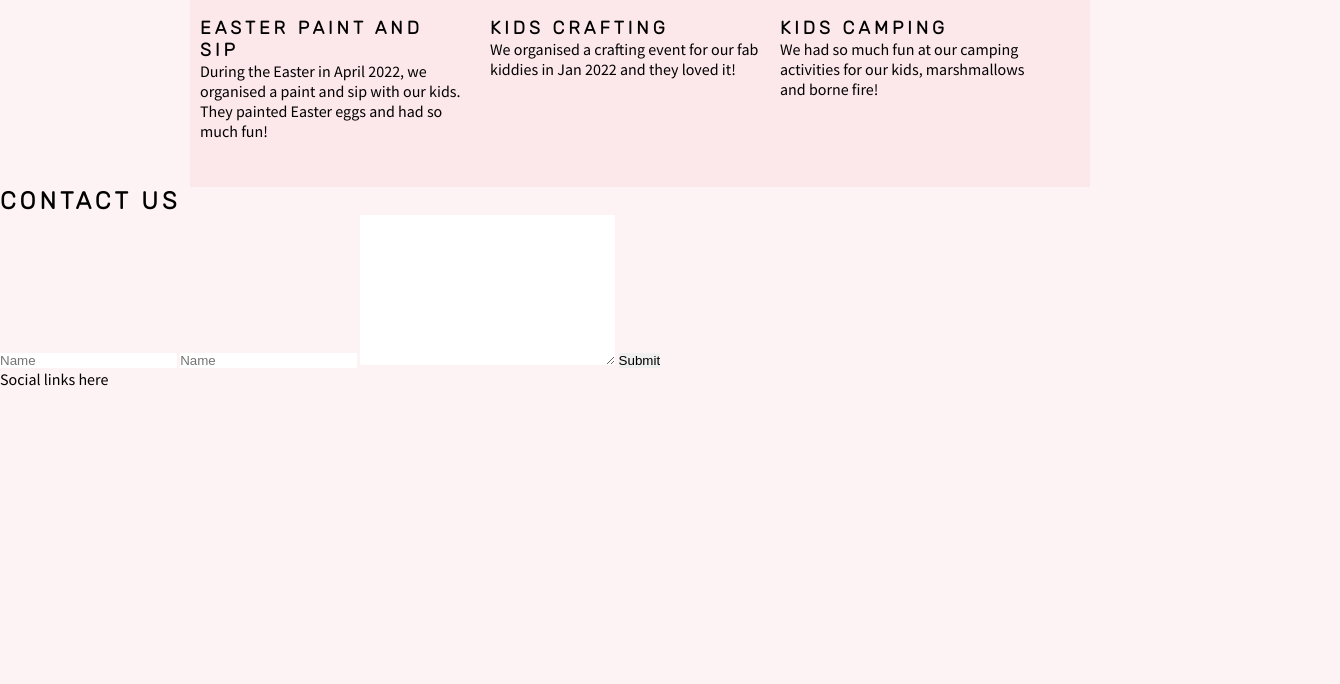
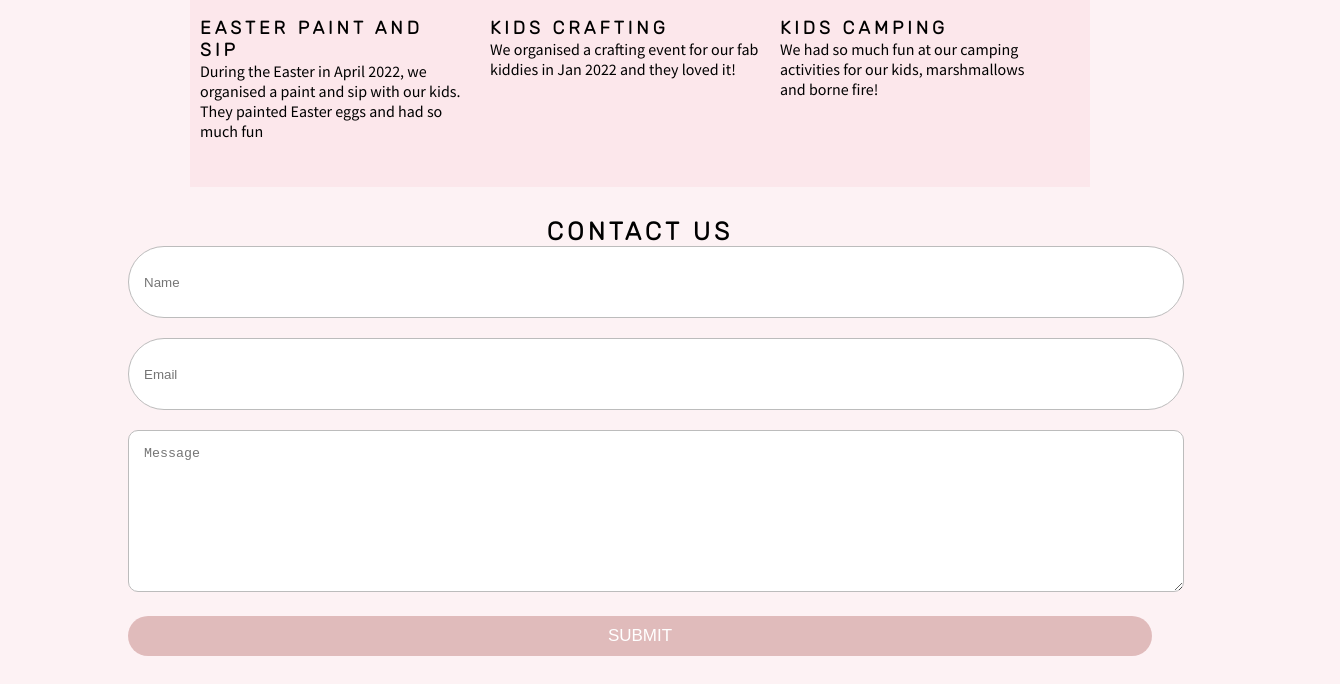
Before and after one commit to Estherbabs/Fab-Kiddies-Club, a plain HTML site: page index.html in a window 1280 px wide. Shown: the part 1218-1902 px from the top of the page, 1340 px wide, since content can reach past the window. Before the commit the page ends 1607 px from the top, so only its background shows below. Drawn offline with Linux system fonts and the light colour scheme; grey boxes are pictures that could not be loaded.

Commit message:
Add style to contact us form and google iframe to html

```diff
--- a/assets/css/style.css
+++ b/assets/css/style.css
@@ -165,6 +165,86 @@ img {
     display: flex;
 }
 
+.contact-in {
+    width: 80%;
+    height: auto;
+    margin: auto;
+    display: flex;
+    flex-wrap: wrap;
+    padding: 10px;
+    border-radius: 10px;
+    background: #fff;
+    box-shadow: 0px 0px 10px 0px #666;
+
+}
+
+.contact-map {
+    width: 100%;
+    height: auto;
+    flex: 50%;
+    padding: 30px;
+}
+
+.contact-map iframe {
+    width: 100%;
+    height: 100%;
+}
+
+.contact-form {
+    width: 80%;
+    height: auto;
+    flex: 50%;
+    text-align: center;
+    margin: 0 auto;
+}
+
+.contact-form h2 {
+    margin-top: 30px;
+    font-size: 25px;
+}
+
+.contact-form-txt {
+    width: 100%;
+    height: 40px;
+    color: black;
+    border: 1px solid #bcbcbc;
+    border-radius: 50px;
+    outline: none;
+    margin-bottom: 20px;
+    padding: 15px;
+}
+
+.context-form-txt::placeholder {
+    color: #aaa;
+}
+
+.contact-form-textarea {
+    width: 100%;
+    height: 130px;
+    color: black;
+    border: 1px solid #bcbcbc;
+    border-radius: 10px;
+    outline: none;
+    margin-bottom: 20px;
+    padding: 15px;
+}
+
+.context-form-textarea::placeholder {
+    color: #aaa;
+}
+
+.contact-form-btn {
+    width: 100%;
+    border: none;
+    outline: none;
+    border-radius: 50px;
+    background: rgb(212, 164, 164, .7);
+    color: #fff;
+    text-transform: uppercase;
+    padding: 10px;
+    cursor: pointer;
+    font-size: 17px;
+}
 
 /* Tablet Devices */
 @media only screen and (max-width: 992px) {
--- a/index.html
+++ b/index.html
@@ -49,7 +49,7 @@
 
                 <h3>Easter Paint and Sip</h3>
 
-                <p>During the Easter in April 2022, we organised a paint and sip with our kids. They painted Easter eggs and had so much fun!</p>
+                <p>During the Easter in April 2022, we organised a paint and sip with our kids. They painted Easter eggs and had so much fun</p>
             </div>
 
             <div class="box">
@@ -70,15 +70,17 @@
     </div>
 
     <section id="contact-in">
-       <div class="contact-map"></div>
        <div class="contact-form">
         <h2>CONTACT US</h2>
         <form>
-            <input type="text" placeholder="Name">
-            <input type="text" placeholder="Name">
-            <textarea name="" id="" cols="30" rows="10"></textarea>
-            <input type="submit" name="Submit">
+            <input type="text" placeholder="Name" class="contact-form-txt">
+            <input type="text" placeholder="Email" class="contact-form-txt">
+            <textarea placeholder="Message" class="contact-form-textarea"></textarea>
+            <input type="submit" name="Submit" class="contact-form-btn">
         </form>
+       </div>
+       <div class="contact-map">
+        <iframe src="https://www.google.com/maps/embed?pb=!1m18!1m12!1m3!1d2460.7050884149903!2d4.486993415033812!3d51.92109148819303!2m3!1f0!2f0!3f0!3m2!1i1024!2i768!4f13.1!3m3!1m2!1s0x47c433286242f75b%3A0xf5203555cf3365c9!2sCentrale%20Library%20Rotterdam!5e0!3m2!1sen!2snl!4v1663004302910!5m2!1sen!2snl" width="100%" height="auto" style="border:0;" allowfullscreen="" loading="lazy" referrerpolicy="no-referrer-when-downgrade"></iframe>
        </div>
     </section>
     <footer>
```
